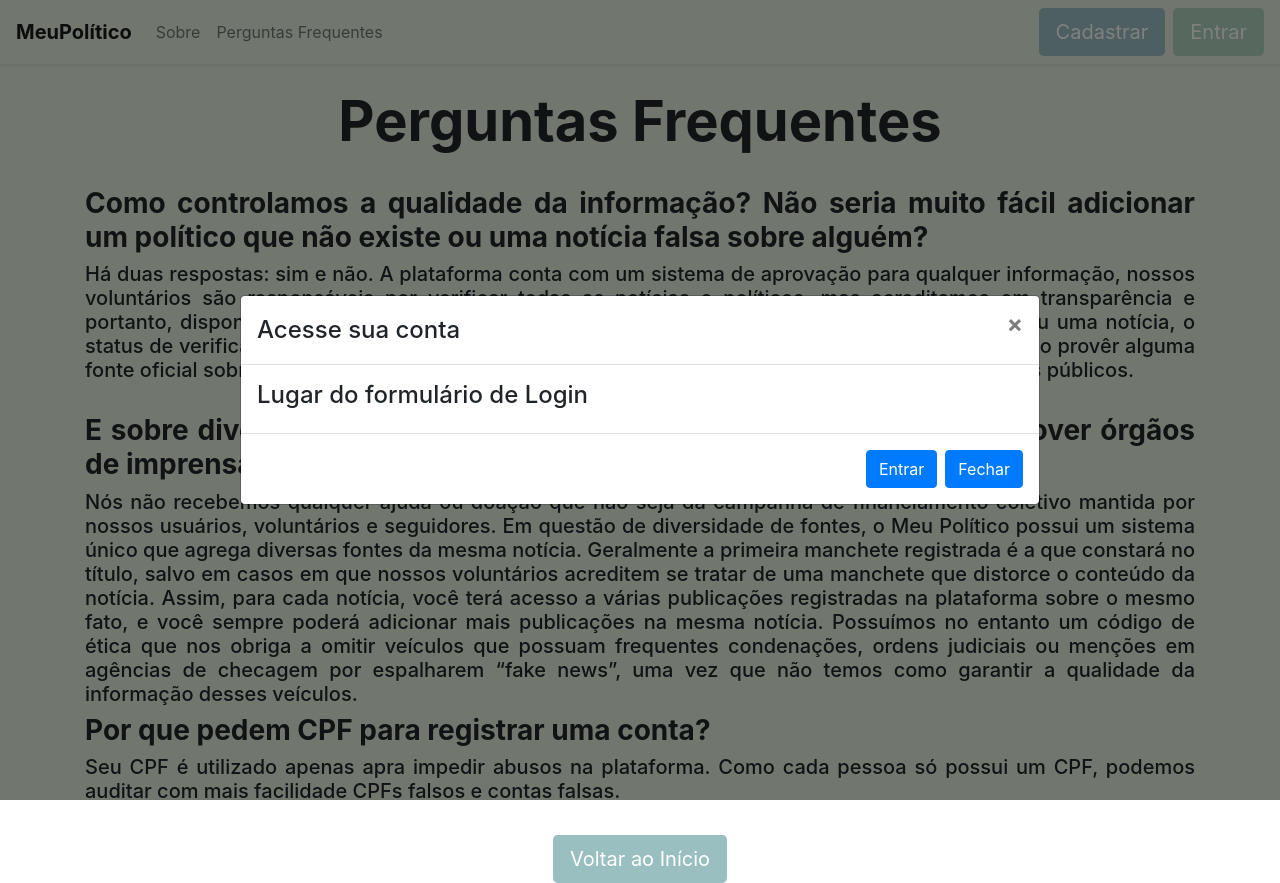
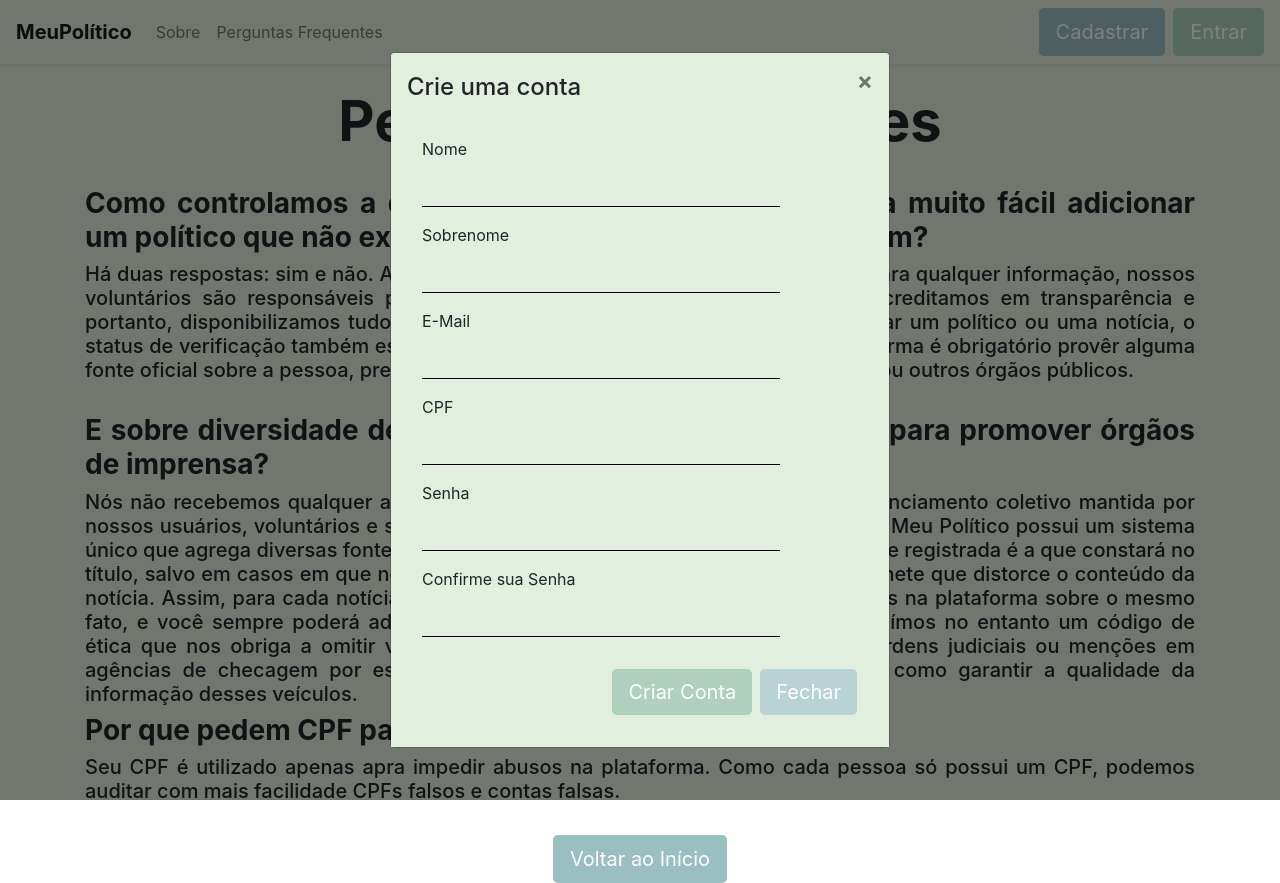
Before and after one commit to unimatrix2/meu-politico-front, a React (Create React App) app: page /faq in a window 1280 px wide. Both pictures are taken after a click on the button "Cadastrar". Built offline with nearby package versions, Linux system fonts and the light colour scheme.

Commit message:
implemented signup modal

```diff
--- /dev/null
+++ b/src/components/Auth/SignupModal.css
@@ -0,0 +1,42 @@
+.modal-header {
+    background-color: var(--honeydew);
+    border: none !important;
+}
+
+.modal-body {
+    background-color: var(--honeydew);
+}
+
+.form-input {
+    background-color: var(--honeydew);
+    border: 0;
+    border-bottom: 1px solid black;
+}
+.modal-footer {
+    border: none !important;
+}
+
+.input-custom {
+    background-color: var(--honeydew) !important;
+    border: 0 !important;
+    border-bottom: 1px solid black !important;
+    border-bottom-left-radius: 0 !important;
+    border-bottom-right-radius: 0 !important;
+}
+
+.input-custom:active {
+    background-color: var(--honeydew) !important;
+    border: 0 !important;
+    border-bottom: 1px solid black !important;
+    border-radius: 0 !important;
+}
+
+.modal-btn-custom-login {
+    background-color: var(--cambridgeBlue) !important;
+    border: none !important;
+}
+
+.modal-btn-custom-close {
+    background-color: var(--lightBlue) !important;
+    border: none !important;
+}
--- a/src/components/Auth/SignupModal.js
+++ b/src/components/Auth/SignupModal.js
@@ -1,30 +1,163 @@
-import React from 'react';
+import React, { useState } from 'react';
+import axios from 'axios';
 import { Link } from 'react-router-dom';
-import { Modal, Button } from 'react-bootstrap';
-/* import './LoginModal.css'; */
+import { Modal, Button, Form, Col } from 'react-bootstrap';
+import { Formik } from 'formik';
+import * as yup from 'yup';
+import './SignupModal.css';
 
-const LoginModal = (props) => {
+const SignupModal = ({show, onHide}) => {
+    const [isSignupSuccesfull, setIsSignupSuccesfull] = useState(false);
+
+    //schema de validação
+    const schema = yup.object({
+        firstName: yup.string().trim().min(3, 'Mínimo de 3 caracteres').max(50, 'Máximo de 50 caracteres').required('Campo obrigatório'),
+        lastName: yup.string().trim().min(3, 'Mínimo de 3 caracteres').max(100, 'Máximo de 100 caracteres').required('Campo obrigatório'),
+        email: yup.string().trim().email('Digite um e-mail válido').required('Campo obrigatório'),
+        cpf: yup.string().trim().min(11, 'Digite um CPF válido').max(11, 'Digite um CPF válido').required('Campo obrigatório'),
+        password: yup.string().trim().min(8, 'Mínimo de 8 caracteres').max(200, 'Máximo de 200 caracteres').required('Campo obrigatório'),
+        confirmPassword: yup.string().trim().oneOf([yup.ref('password'), null], 'Senhas precisam combinar').required('Campo')
+    });
+    // estado inicial para o Formik
+    const initState = {
+        firstName: '',
+        lastName: '',
+        email: '',
+        cpf: '',
+        password: ''
+    };
+
+    const handleSubmitMethod = async (values, helpers) => {
+        // Necessita das rotas prontas para concluir
+    }
+
     return (
         <Modal
-      {...props}
-      size="lg"
+            show={show}
+            onHide={onHide}
             aria-labelledby="contained-modal-title-vcenter"
             centered
         >
-      <Modal.Header closeButton>
-        <Modal.Title id="contained-modal-title-vcenter">
-          Acesse sua conta
+            <Modal.Header closeButton className="modal-header">
+                <Modal.Title id="contained-modal-title-vcenter" className="text-center">
+                    Crie uma conta
                 </Modal.Title>
             </Modal.Header>
-      <Modal.Body>
-        <h4>Lugar do formulário de Login</h4>
+            <Modal.Body className="modal-body">
+                <Formik
+                    initialValues={initState}
+                    onSubmit={console.log} // handleSubmitMethod
+                    validationSchema={schema}
+                >
+                    {({
+                        handleSubmit,
+                        handleChange,
+                        handleBlur,
+                        values,
+                        touched,
+                        errors,
+                    }) => (
+                        <Form noValidate onSubmit={handleSubmit}>
+                            <Form.Group as={Col} md="10" controlId="validationFormik01">
+                                <Form.Label>Nome</Form.Label>
+                                <Form.Control
+                                    type="text"
+                                    name="firstName"
+                                    value={values.firstName}
+                                    onChange={handleChange}
+                                    onBlur={handleBlur}
+                                    isValid={touched.firstName && !errors.firstName}
+                                    isInvalid={touched.firstName && errors.firstName}
+                                    className="input-custom"
+                                />
+                                <Form.Control.Feedback>Perfeito!</Form.Control.Feedback>
+                                <Form.Control.Feedback type="invalid">{errors.firstName}</Form.Control.Feedback>
+                            </Form.Group>
+                            <Form.Group as={Col} md="10" controlId="validationFormik02">
+                                <Form.Label>Sobrenome</Form.Label>
+                                <Form.Control
+                                    type="text"
+                                    name="lastName"
+                                    value={values.lastName}
+                                    onChange={handleChange}
+                                    onBlur={handleBlur}
+                                    isValid={touched.lastName && !errors.lastName}
+                                    isInvalid={touched.lastName && errors.lastName}
+                                    className="input-custom"
+                                />
+                                <Form.Control.Feedback>Perfeito!</Form.Control.Feedback>
+                                <Form.Control.Feedback type="invalid">{errors.lastName}</Form.Control.Feedback>
+                            </Form.Group>
+                            <Form.Group as={Col} md="10" controlId="validationFormik03">
+                                <Form.Label>E-Mail</Form.Label>
+                                <Form.Control
+                                    type="email"
+                                    name="email"
+                                    value={values.email}
+                                    onChange={handleChange}
+                                    onBlur={handleBlur}
+                                    isValid={touched.email && !errors.email}
+                                    isInvalid={touched.email && errors.email}
+                                    className="input-custom"
+                                />
+                                <Form.Control.Feedback>Perfeito!</Form.Control.Feedback>
+                                <Form.Control.Feedback type="invalid">{errors.email}</Form.Control.Feedback>
+                            </Form.Group>
+                            <Form.Group as={Col} md="10" controlId="validationFormik04">
+                                <Form.Label>CPF</Form.Label>
+                                <Form.Control
+                                    type="text"
+                                    name="cpf"
+                                    value={values.cpf}
+                                    onChange={handleChange}
+                                    onBlur={handleBlur}
+                                    isValid={touched.cpf && !errors.cpf}
+                                    isInvalid={touched.cpf && errors.cpf}
+                                    className="input-custom"
+                                />
+                                <Form.Control.Feedback>Perfeito!</Form.Control.Feedback>
+                                <Form.Control.Feedback type="invalid">{errors.cpf}</Form.Control.Feedback>
+                            </Form.Group>
+                            <Form.Group as={Col} md="10" controlId="validationFormik05">
+                                <Form.Label>Senha</Form.Label>
+                                <Form.Control
+                                    type="password"
+                                    name="password"
+                                    value={values.password}
+                                    onChange={handleChange}
+                                    onBlur={handleBlur}
+                                    isValid={touched.password && !errors.password}
+                                    isInvalid={touched.password && errors.password}
+                                    className="input-custom"
+                                />
+                                <Form.Control.Feedback>Perfeito!</Form.Control.Feedback>
+                                <Form.Control.Feedback type="invalid">{errors.password}</Form.Control.Feedback>
+                            </Form.Group>
+                            <Form.Group as={Col} md="10" controlId="validationFormik06">
+                                <Form.Label>Confirme sua Senha</Form.Label>
+                                <Form.Control
+                                    type="password"
+                                    name="confirmPassword"
+                                    value={values.confirmPassword}
+                                    onChange={handleChange}
+                                    onBlur={handleBlur}
+                                    isValid={touched.confirmPassword && !errors.confirmPassword}
+                                    isInvalid={touched.confirmPassword && errors.confirmPassword}
+                                    className="input-custom"
+                                />
+                                <Form.Control.Feedback>Perfeito!</Form.Control.Feedback>
+                                <Form.Control.Feedback type="invalid">{errors.confirmPassword}</Form.Control.Feedback>
+                            </Form.Group>
+                            <Modal.Footer className="modal-footer">
+                                <Button type="submit" className="btn btn-lg modal-btn-custom-login">Criar Conta</Button>
+                                <Button onClick={onHide} className="btn btn-lg modal-btn-custom-close">Fechar</Button>
+                            </Modal.Footer>
+                        </Form>
+                    )}
+                </Formik>
             </Modal.Body>
-      <Modal.Footer>
-        <Button onClick={props.onHide}>Entrar</Button>
-        <Button onClick={props.onHide}>Fechar</Button>
-      </Modal.Footer>
         </Modal>
     )
 }
 
-export default LoginModal;
+export default SignupModal;
--- a/src/index.css
+++ b/src/index.css
@@ -3,7 +3,7 @@
   --periwinkleCrayola: #CDDCF3;
   --cambridgeBlue: #AFD0BF;
   --honeydew: #E2EFDE;
-  /* --lightBlue: #B9D3D5; */
+  --lightBlue: #B9D3D5;
   --opal: #9ABFC1;
 }
 
```
Lines whose indentation alone changed are shown as unchanged.
